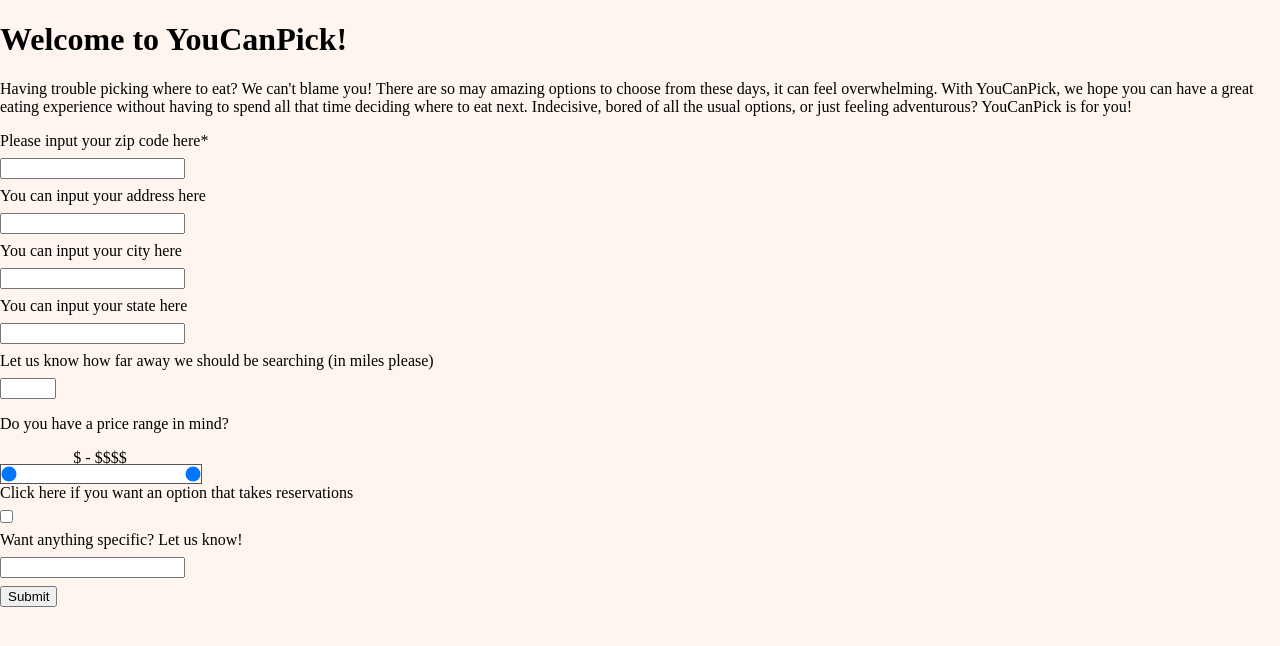
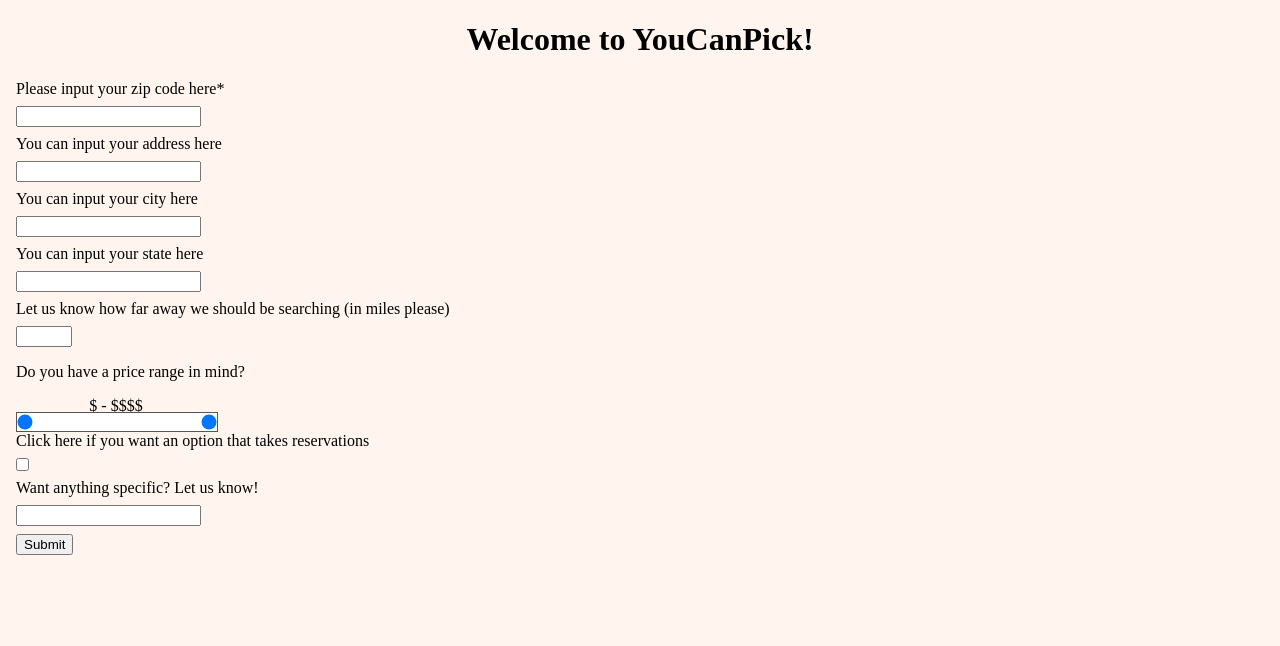
Before and after one commit to mosorio22/YouCanPick, a Flask app: page / in a window 1280 px wide. Shown: the part 55-701 px from the top of the page. Run offline with Flask 2, Linux system fonts and the light colour scheme.

Commit message:
homepage style changes

```diff
--- a/static/css/home.css
+++ b/static/css/home.css
@@ -79,3 +79,17 @@ section.range-slider input:last-of-type::-moz-range-track {
   section.range-slider input[type=range]::-moz-focus-outer {
   border: 0;
 }
+
+h1 {
+  text-align: center;
+  font-size: 3em;
+}
+@media (min-width: 768px) {
+  h1 {
+    font-size: 2em;
+  }
+}
+
+#home-page-form {
+  padding-left: 1em;
+}
--- a/templates/home.html
+++ b/templates/home.html
@@ -13,9 +13,6 @@
     <h1>
       Welcome to YouCanPick!
     </h1>
-    <p>
-      Having trouble picking where to eat? We can't blame you! There are so may amazing options to choose from these days, it can feel overwhelming. With YouCanPick, we hope you can have a great eating experience without having to spend all that time deciding where to eat next. Indecisive, bored of all the usual options, or just feeling adventurous? YouCanPick is for you!
-    </p>
 
     <form id="home-page-form" action="{{ url_for("home")}}" method="POST">
       <label for="zip-code">Please input your zip code here*</label>
```
